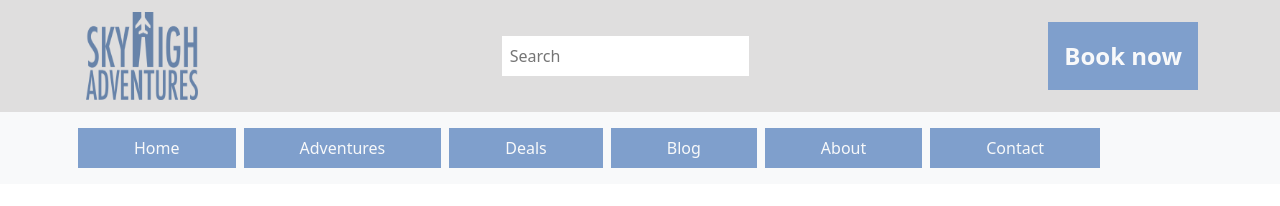
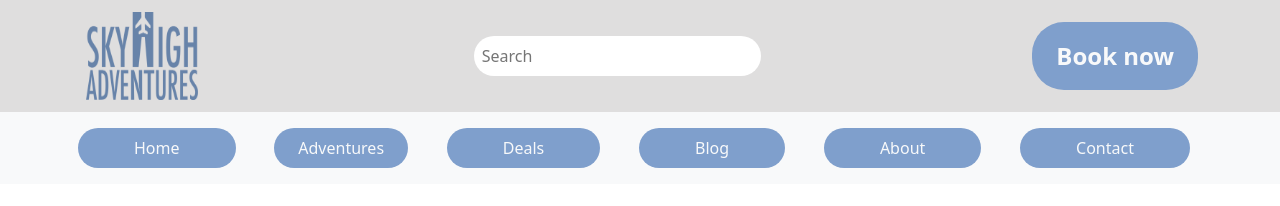
Before and after one commit to haze0051/dsn1713-skyhighadventures, a plain HTML site: page index.html in a window 1280 px wide. Drawn offline with nearby package versions, Linux system fonts and the light colour scheme.

Commit message:
working-scale

```diff
--- a/index.html
+++ b/index.html
@@ -17,12 +17,12 @@
             <img src="Images/logo-sky.png" alt="Logo" width="120" height="96" class="d-inline-block align-text-top p-1">
             </button>
             <form class=" d-flex justify-content-center align-items-center" role="search" >
-                <input class="p-2 border-0"  type="search" placeholder="Search" aria-label="Search"/>
+                <input class="p-2 pe-5 border-0 rounded-5"  type="search" placeholder="Search" aria-label="Search"/>
             </form>
             <div class="" id="navbarNav">
               <ul class="navbar-nav ms-auto">
-                <li class="nav-item">
-                  <a class="nav-link text-light fs-4 fw-bold form-control p-3 " href="#">Book now</a>
+                <li class="nav-item rounded-5">
+                  <a class="nav-link text-light fs-4 fw-bold form-control p-3 px-4" href="#">Book now</a>
                 </li>
               </ul>
             </div>
@@ -36,24 +36,24 @@
           <button class="navbar-toggler" type="button" data-bs-toggle="collapse" data-bs-target="#navbarNav" aria-controls="navbarNav" aria-expanded="false" aria-label="Toggle navigation">
             <span class="navbar-toggler-icon"></span>
           </button>
-          <div class="collapse navbar-collapse" id="navbarNav">
+          <div class="collapse navbar-collapse row mx-auto" id="navbarNav">
             <ul class="navbar-nav d-flex justify-content-between">
-              <li class="nav-item m-1 px-5 ">
+              <li class="nav-item m-1 px-lg-5 rounded-5 px-md-3">
                 <a class="nav-link text-light" href="#">Home</a>
               </li>
-              <li class="nav-item m-1 px-5">
+              <li class="nav-item m-1 rounded-5 px-md-3 px-5">
                 <a class="nav-link text-light" href="#">Adventures</a>
               </li>
-              <li class="nav-item m-1 px-5">
+              <li class="nav-item m-1 px-lg-5 rounded-5 px-md-3">
                 <a class="nav-link text-light" href="#">Deals</a>
               </li>
-              <li class="nav-item m-1 px-5">
+              <li class="nav-item m-1 px-lg-5 rounded-5 px-md-3">
                 <a class="nav-link text-light">Blog</a>
               </li>
-              <li class="nav-item m-1 px-5">
+              <li class="nav-item m-1 px-lg-5 rounded-5 px-md-3">
                 <a class="nav-link text-light">About</a>
               </li>
-              <li class="nav-item m-1 px-5">
+              <li class="nav-item m-1 px-lg-5 rounded-5 px-md-3">
                 <a class="nav-link text-light">Contact</a>
               </li>
             </ul>
```
